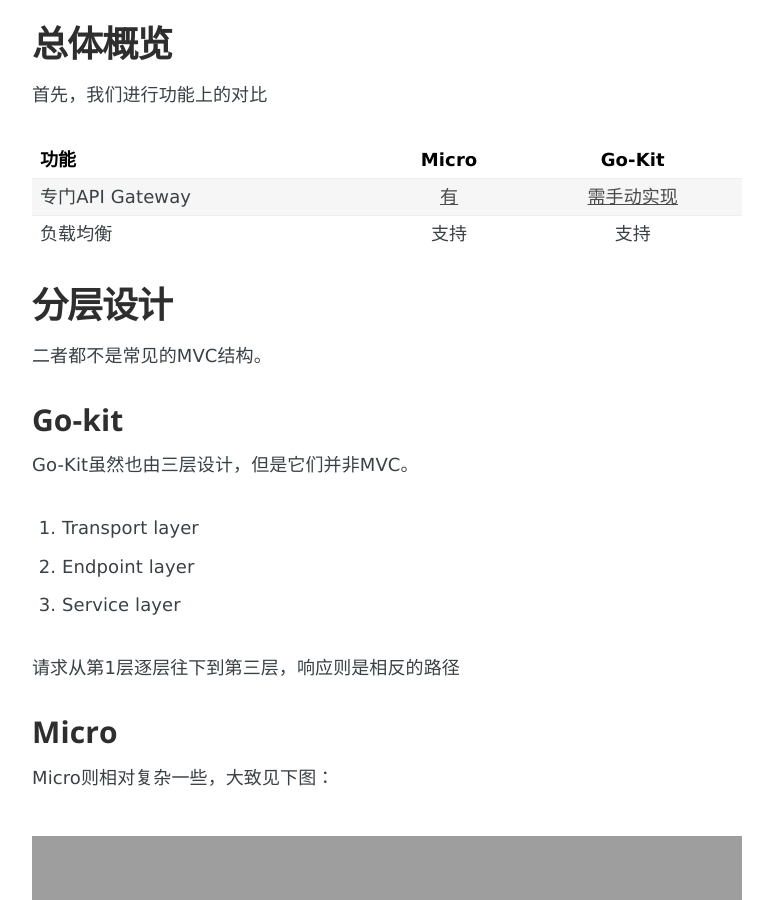
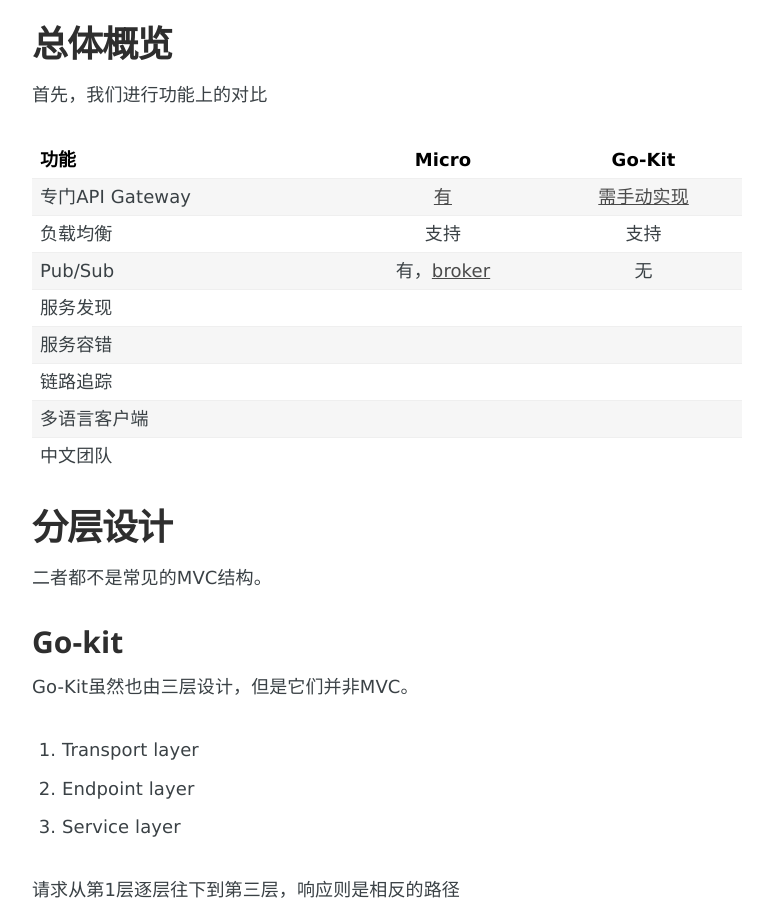
Before and after one commit to hb-chen/micro-cn-blog, a Jekyll site: the page built from _posts/vs/2019-07-01-micro-vs-gokit.md, in a window 1280 px wide and 900 px high, scrolled down 331 px. Shown: the whole window, without its empty margins (253-1026 px from the left). Built offline with Jekyll 4.4.1, drawn with Linux system fonts in a browser that asks for light colours; nearby versions of some CDN libraries.

Commit message:
micro-vs-gokit

```diff
--- a/_posts/vs/2019-07-01-micro-vs-gokit.md
+++ b/_posts/vs/2019-07-01-micro-vs-gokit.md
@@ -15,9 +15,15 @@
 首先，我们进行功能上的对比
 
 |功能|Micro|Go-Kit|
-|---|:---:|:---:|
+|:---|:---:|:---:|
 |专门API Gateway|[有](https://micro.mu/docs/api.html)|[需手动实现](https://github.com/go-kit/kit/tree/master/examples/apigateway)|
 |负载均衡|支持|支持|
+|Pub/Sub|有，[broker](https://github.com/micro/go-micro/tree/master/broker)|无|
+|服务发现||
+|服务容错||
+|链路追踪||
+|多语言客户端||
+|中文团队||
 
 ## 分层设计
 
```
